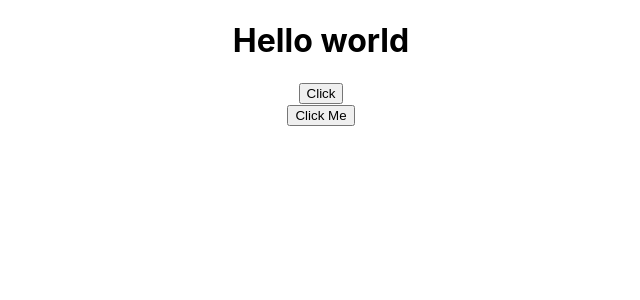
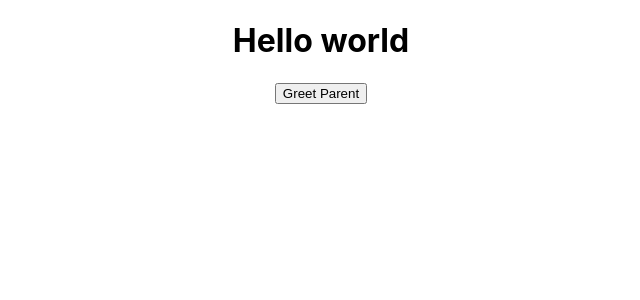
Before and after one commit to suraj-20/neog.camp, a React (Create React App) app in the folder LessonFive/first-react-app/: page / in a window 1280 px wide. Shown: the top 300 px of the page, without its empty margins (319-959 px from the left). Built offline with nearby package versions, Linux system fonts and the light colour scheme.

Commit message:
Method of props

```diff
--- a/LessonFive/first-react-app/src/App.js
+++ b/LessonFive/first-react-app/src/App.js
@@ -6,14 +6,17 @@
 import Counter from "./Components/Counter";
 import FunctionClick from "./Components/functionClick";
 import ClassClick from "./Components/classClick";
+import ParentComponent from "./Components/ParentComponent";
 class App extends Component {
   render() {
     return (
       <div className="App">
         <h1>Hello world</h1>
 
-        <FunctionClick />
-        <ClassClick />
+        <ParentComponent />
+
+        {/* <FunctionClick /> */}
+        {/* <ClassClick /> */}
 
         {/* <Counter /> */}
 
--- /dev/null
+++ b/LessonFive/first-react-app/src/Components/ChildComponent.js
@@ -0,0 +1,11 @@
+import React from 'react'
+
+function ChildComponent(props) {
+  return (
+    <div>
+      <button onClick={() => props.greetHandler('child')}>Greet Parent</button>
+    </div>
+  )
+}
+
+export default ChildComponent;
--- /dev/null
+++ b/LessonFive/first-react-app/src/Components/ParentComponent.js
@@ -0,0 +1,29 @@
+import React, { Component } from "react";
+import ChildComponent from "./ChildComponent";
+
+class ParentComponent extends Component {
+  constructor(props) {
+    super(props);
+
+    this.state = {
+      parentName: "Parent",
+    };
+
+    this.greetParent = this.greetParent.bind(this);
+  }
+
+  greetParent(childName) {
+    console.log("Clicked");
+    alert(`Hello ${this.state.parentName} from ${childName}`);
+  }
+
+  render() {
+    return (
+      <div>
+        <ChildComponent greetHandler={this.greetParent} />
+      </div>
+    );
+  }
+}
+
+export default ParentComponent;
```
